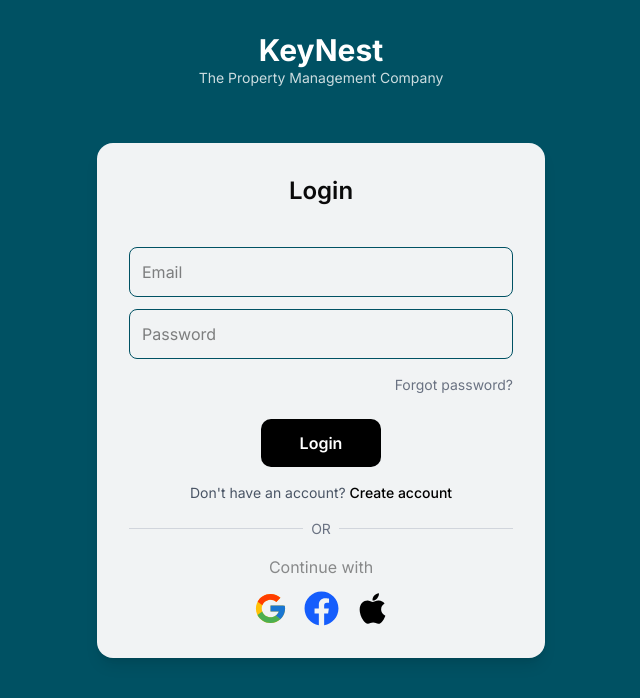
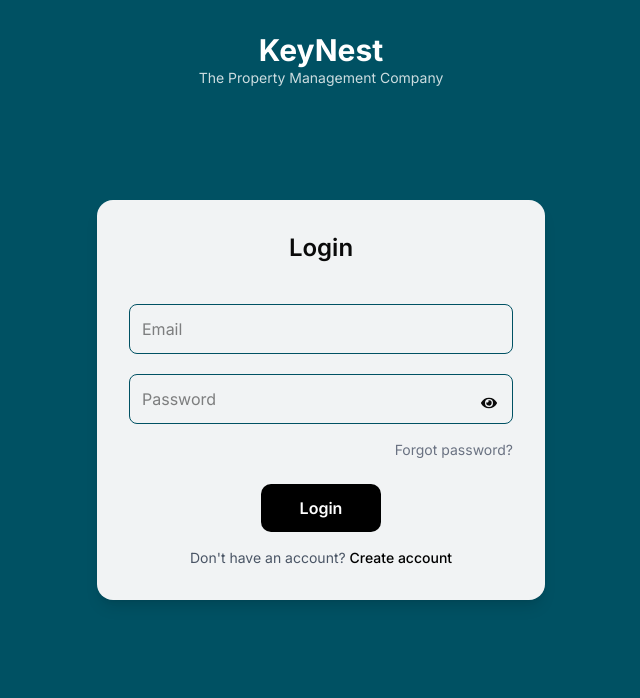
Before and after one commit to ChamikaJayarathna/KeyNestFrontend, a React (Vite) app: page /sign-in in a window 1280 px wide. Shown: the top 698 px of the page, without its empty margins (319-959 px from the left). Built offline with nearby package versions, Linux system fonts and the light colour scheme.

Commit message:
update the SignIn.jsx

```diff
--- a/src/pages/SignIn.jsx
+++ b/src/pages/SignIn.jsx
@@ -1,19 +1,23 @@
 import React, { useContext, useState } from "react";
 import { Link, useNavigate } from "react-router-dom";
-import { FcGoogle } from "react-icons/fc";
-import { FaFacebook, FaApple } from "react-icons/fa";
 import toast, { Toaster } from "react-hot-toast";
 import apiRequest from "../lib/apiRequest";
 import AuthContext from "../context/AuthContext";
+import { FaEye, FaEyeSlash } from "react-icons/fa";
 
 
 const SignIn = () => {
   const [email, setEmail] = useState('');
   const [password, setPassword] = useState('');
+  const [showPassword, setShowPassword] = useState(false);
 
   const { setToken, setUserRole } = useContext(AuthContext);
 
   const navigate = useNavigate();
+
+  const togglePassword = () => {
+    setShowPassword((prevState) => !prevState);
+  };
 
   const userAuthServer = async () => {
     try {
@@ -62,7 +66,9 @@
         <div className="absolute top-8 text-center text-white">
           <Link to="/">
             <h1 className="text-3xl font-bold">KeyNest</h1>
-            <p className="text-sm opacity-80">The Property Management Company</p>
+            <p className="text-sm opacity-80">
+              The Property Management Company
+            </p>
           </Link>
         </div>
 
@@ -75,12 +81,20 @@
               className="mb-3 w-full rounded-md border border-custom-teal-blue p-3 outline-none"
               onChange={(e) => setEmail(e.target.value)}
             />
-            <input
-              type="password"
-              placeholder="Password"
-              className="mb-2 w-full rounded-md border border-custom-teal-blue p-3 outline-none"
-              onChange={(e) => setPassword(e.target.value)}
-            />
+            <div className="relative w-full mt-2">
+              <input
+                type={showPassword ? "text" : "password"}
+                placeholder="Password"
+                className="mb-2 w-full rounded-md border border-custom-teal-blue p-3 outline-none"
+                onChange={(e) => setPassword(e.target.value)}
+              />
+              <div
+                className="absolute top-1/2 right-4 transform -translate-y-1/2 cursor-pointer"
+                onClick={togglePassword}
+              >
+                {showPassword ? <FaEyeSlash /> : <FaEye />}
+              </div>
+            </div>
             <div className="mb-6 mt-2 text-right text-sm text-gray-500 w-full">
               <Link to="/forgot-password" className="hover:underline">
                 Forgot password?
@@ -97,29 +111,12 @@
 
           <div className="mt-4 text-center text-sm text-gray-600">
             Don't have an account?{" "}
-            <Link to="/sign-up" className="font-medium text-black hover:underline">
+            <Link
+              to="/sign-up"
+              className="font-medium text-black hover:underline"
+            >
               Create account
             </Link>
-          </div>
-
-          <div className="my-4 flex items-center">
-            <hr className="w-full border-gray-300" />
-            <span className="mx-2 text-sm text-gray-500">OR</span>
-            <hr className="w-full border-gray-300" />
-          </div>
-
-          <p className="text-center opacity-45 text-base">Continue with</p>
-
-          <div className="mt-3 flex justify-center space-x-4">
-            <button className="text-gray-700 hover:scale-105">
-              <FcGoogle size={35} />
-            </button>
-            <button className="text-blue-600 hover:scale-105">
-              <FaFacebook size={35} />
-            </button>
-            <button className="text-black hover:scale-105">
-              <FaApple size={35} />
-            </button>
           </div>
         </div>
       </div>
```
